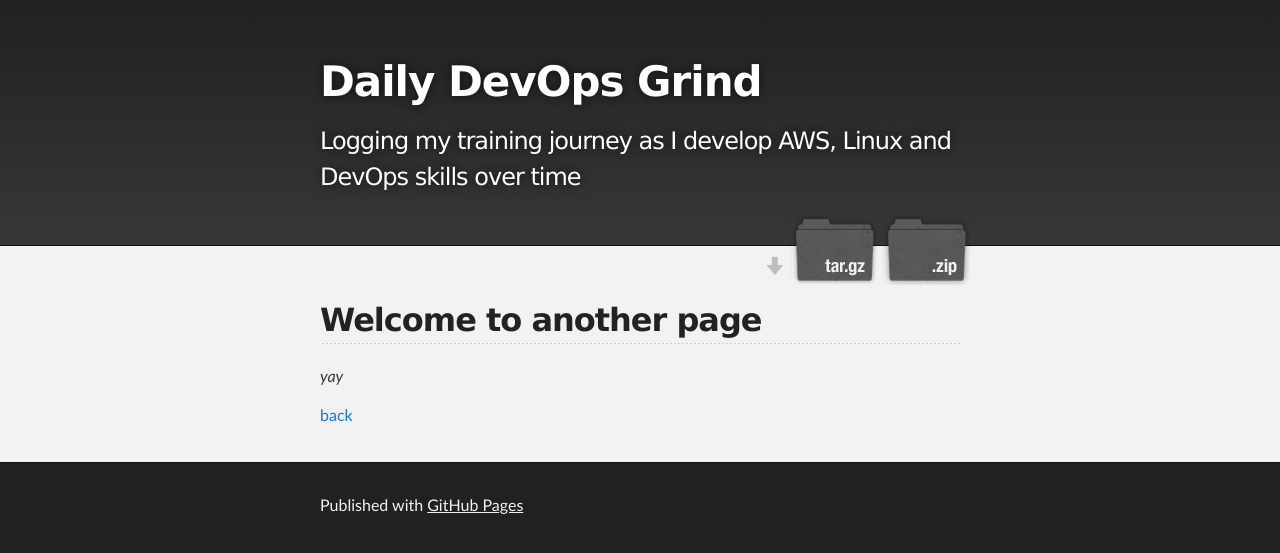
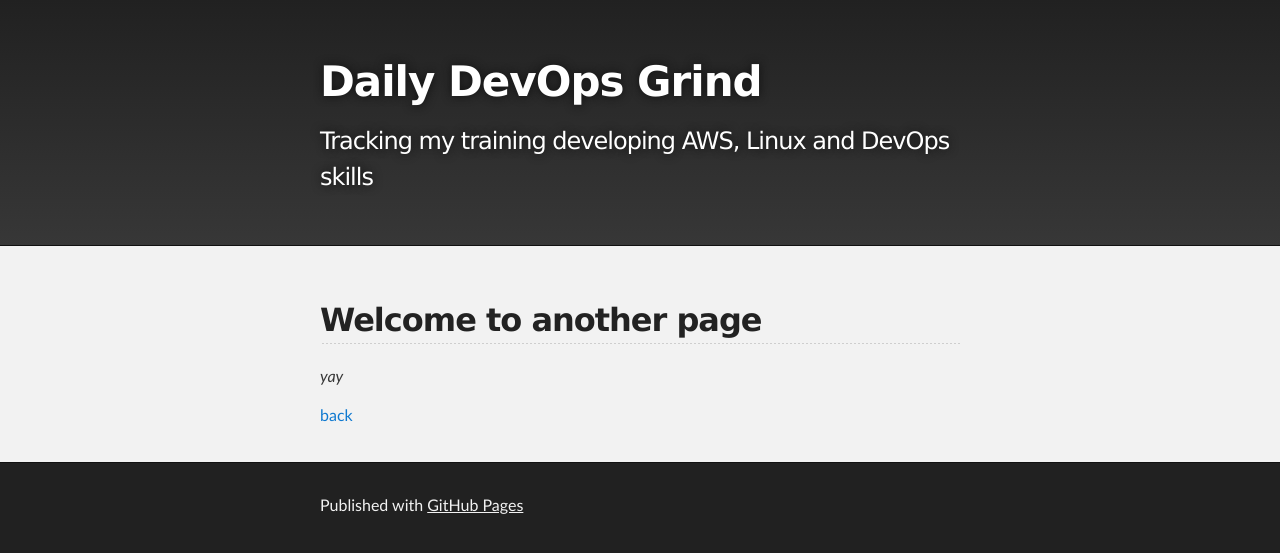
Before and after one commit to adamp-github/adamp-github.github.io, a Jekyll site: the page built from another-page.md, in a window 1280 px wide. Shown: the top 553 px of the page. Built offline with Jekyll 4.4.1, drawn with Linux system fonts in a browser that asks for light colours; our own code applies the rules of GitHub Pages for plain Markdown files.

Commit message:
Update Theme subtitle

```diff
--- a/_config.yml
+++ b/_config.yml
@@ -1,5 +1,5 @@
 title: Daily DevOps Grind
-description: Logging my training journey as I develop AWS, Linux and DevOps skills over time
-show_downloads: true
+description: Tracking my training developing AWS, Linux and DevOps skills
+show_downloads: false
 google_analytics:
 theme: jekyll-theme-slate
```
